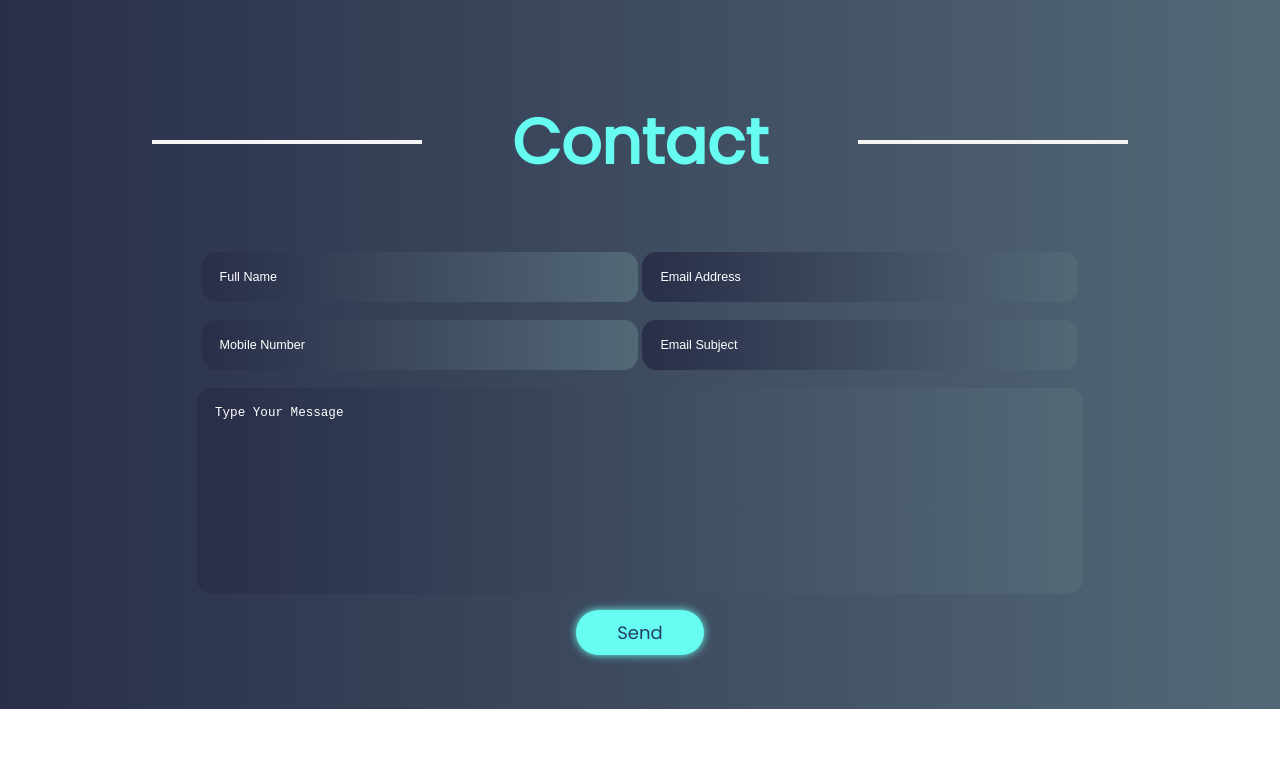
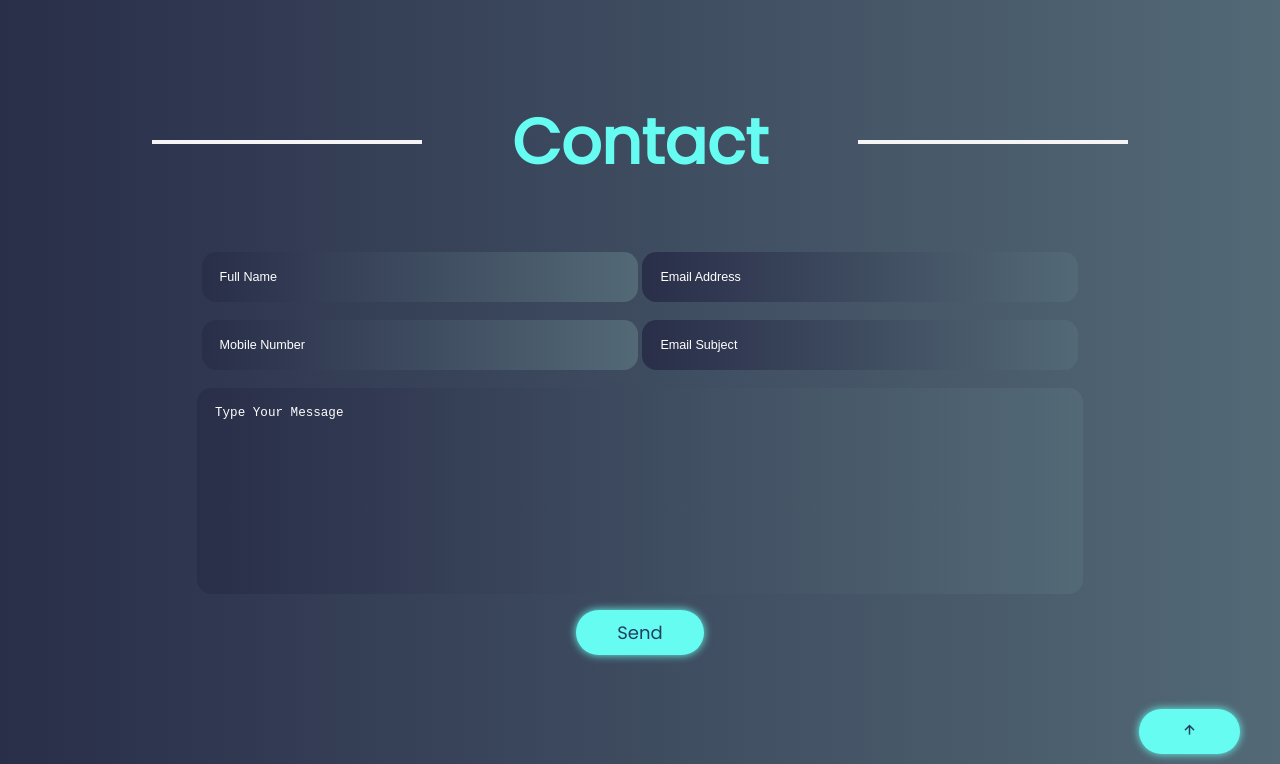
Before and after one commit to DiaaArafat/Portfolio, a plain HTML site: page index.html in a window 1280 px wide. Shown: the part 2543-3307 px from the top of the page. Before the commit the page ends 3252 px from the top, so only its background shows below. Drawn offline with nearby package versions, Linux system fonts and the light colour scheme; a script that the page names is missing.

Commit message:
up button

```diff
--- a/index.html
+++ b/index.html
@@ -192,5 +192,8 @@
                 <input type="submit" value="Send" class="btn">
             </form>
         </section>
+        <footer>
+        <a href="#" class="btn"><i class='bx bx-up-arrow-alt'></i></a>
+        </footer>
     </body>
 </html>
```
